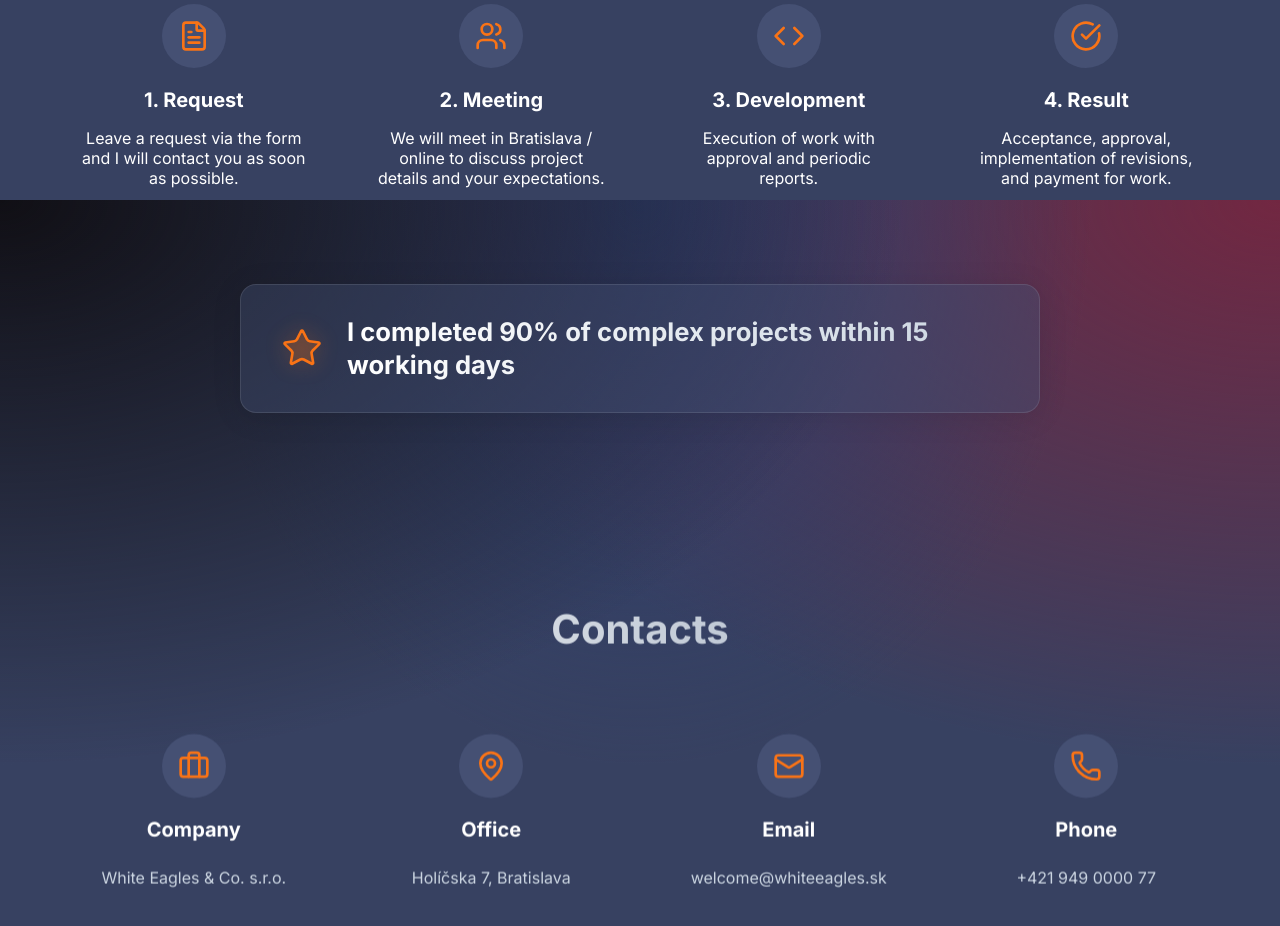
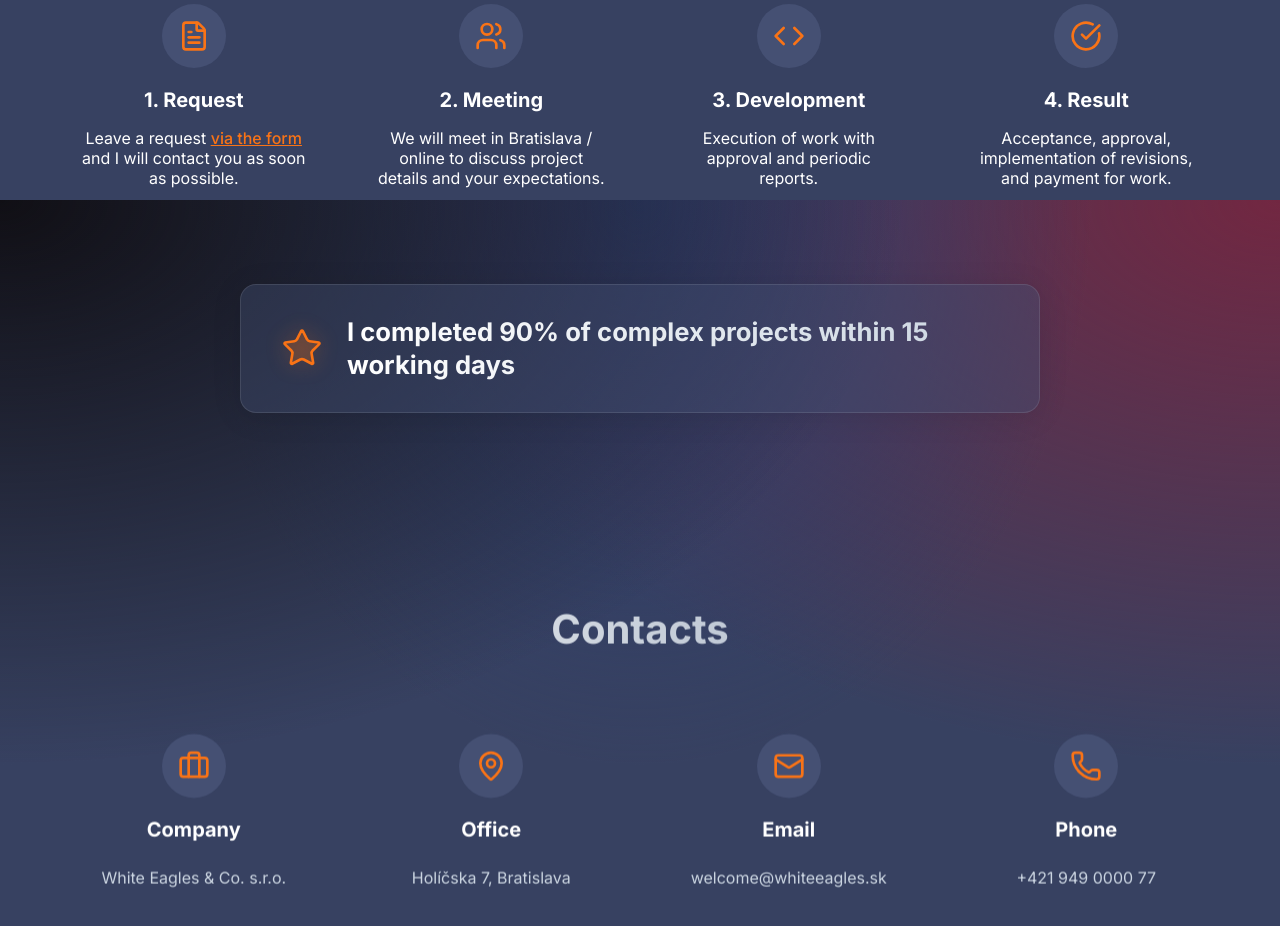
Before and after one commit to JaffarSk24/whiteeagles.sk, a React (Vite) app: page / in a window 1280 px wide. Shown: the part 3800-4726 px from the top of the page. Built offline with nearby package versions, Linux system fonts and the light colour scheme.

Commit message:
Add clickable link to 'via form' text in Steps section

```diff
--- a/src/locales/en.json
+++ b/src/locales/en.json
@@ -86,7 +86,7 @@
   "steps": {
     "title": "Stages of Project Cooperation",
     "request": "Request",
-    "request_desc": "Leave a request via the form and I will contact you as soon as possible.",
+    "request_desc": "Leave a request <1>via the form</1> and I will contact you as soon as possible.",
     "meeting": "Meeting",
     "meeting_desc": "We will meet in Bratislava / online to discuss project details and your expectations.",
     "process": "Development",
--- a/src/locales/ru.json
+++ b/src/locales/ru.json
@@ -86,7 +86,7 @@
   "steps": {
     "title": "Этапы сотрудничества по проектам",
     "request": "Заявка",
-    "request_desc": "Оставьте заявку через форму и я свяжусь с вами как можно скорее.",
+    "request_desc": "Оставьте заявку <1>через форму</1> и я свяжусь с вами как можно скорее.",
     "meeting": "Встреча",
     "meeting_desc": "Встретимся в Братиславе / онлайн и обсудим детали проекта и ваши ожидания.",
     "process": "Разработка",
--- a/src/locales/sk.json
+++ b/src/locales/sk.json
@@ -86,7 +86,7 @@
   "steps": {
     "title": "Etapy projektovej spolupráce",
     "request": "Žiadosť",
-    "request_desc": "Zanechajte žiadosť cez formulár a ja sa vám ozvem čo najskôr.",
+    "request_desc": "Zanechajte žiadosť <1>cez formulár</1> a ja sa vám ozvem čo najskôr.",
     "meeting": "Stretnutie",
     "meeting_desc": "Stretneme sa v Bratislave / online a preberieme detaily projektu a vaše očakávania.",
     "process": "Vývoj",
--- a/src/pages/Home.tsx
+++ b/src/pages/Home.tsx
@@ -1,5 +1,5 @@
 import React, { useEffect } from 'react';
-import { useTranslation } from 'react-i18next';
+import { useTranslation, Trans } from 'react-i18next';
 import { useNavigate, useLocation } from 'react-router-dom';
 import { services } from '../data/services';
 import { FileText, Users, Code, CheckCircle, MapPin, Mail, Phone, Briefcase, Star, CreditCard, CircleDollarSign, Bitcoin, RussianRuble } from 'lucide-react';
@@ -167,7 +167,23 @@ export const Home: React.FC<HomeProps> = ({ onOrderClick }) => {
               <div className="step-card">
                 <div className="step-icon"><FileText size={32} /></div>
                 <h3>1. {t('steps.request', 'Request')}</h3>
-                <p>{t('steps.request_desc', 'Leave a request via the form and I will contact you as soon as possible.')}</p>
+                <p>
+                  <Trans
+                    i18nKey="steps.request_desc"
+                    defaults="Leave a request <1>via the form</1> and I will contact you as soon as possible."
+                    components={{
+                      1: <span
+                          onClick={() => onOrderClick()}
+                          style={{
+                            cursor: 'pointer',
+                            color: 'var(--accent-color)',
+                            textDecoration: 'underline',
+                            fontWeight: 500
+                          }}
+                        />
+                    }}
+                  />
+                </p>
               </div>
               <div className="step-card">
                 <div className="step-icon"><Users size={32} /></div>
```
